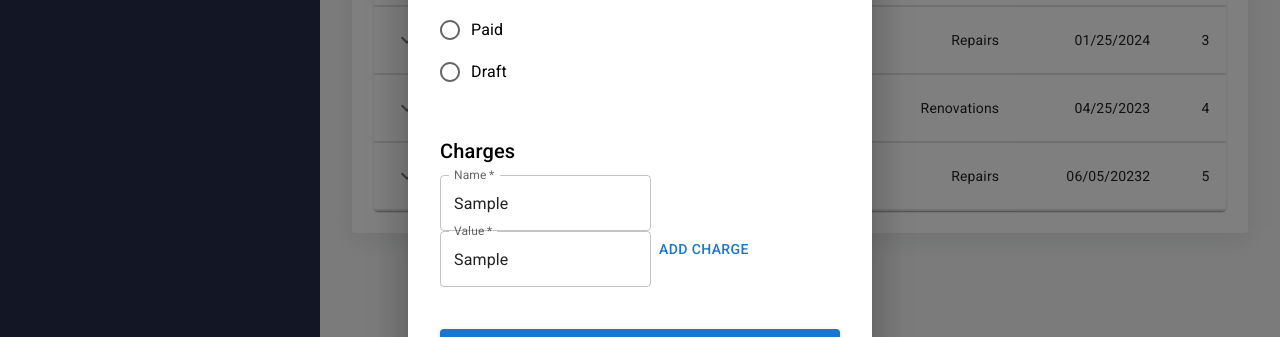
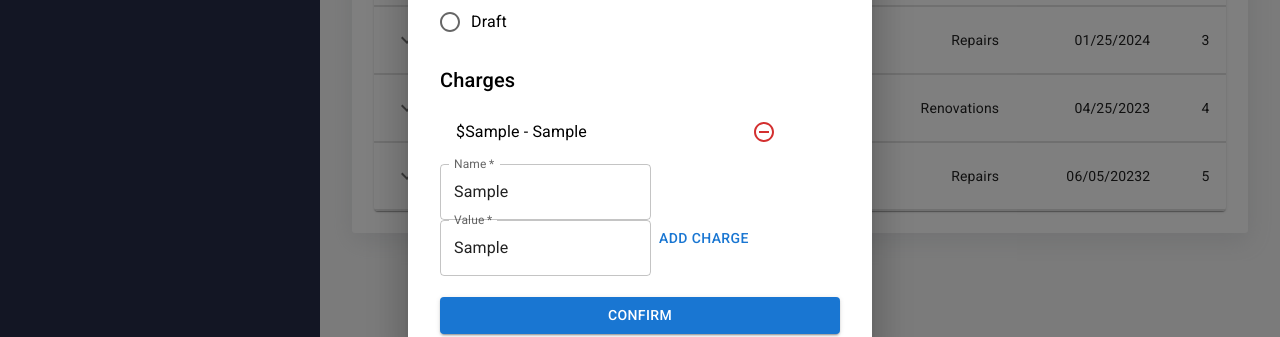
Before and after one commit to tylercorbett/bidsight, a React (Create React App) app: page / in a window 1280 px wide. Both pictures are taken after typing "Sample", "Sample" into the empty fields and a click on the button "ADD CHARGE". Shown: the part 434-771 px from the top of the page. Built offline with nearby package versions, Linux system fonts and the light colour scheme.

Commit message:
base empty state styling

```diff
--- a/src/components/AddInvoiceModal/AddInvoiceModal.tsx
+++ b/src/components/AddInvoiceModal/AddInvoiceModal.tsx
@@ -11,6 +11,7 @@ import FormLabel from '@mui/material/FormLabel';
 import TextField from '@mui/material/TextField';
 import { Invoice, Charge } from '../../types/invoice';
 import { DatePicker } from '@mui/x-date-pickers/DatePicker';
+import ChargeList from '../ChargeList/ChargeList';
 
 const style = {
   position: 'absolute' as 'absolute',
@@ -24,8 +25,8 @@ const style = {
   p: 4,
   display: 'flex',
   flexDirection: 'column',
-  minHeight: '50rem',
-  justifyContent: 'space-between'
+  justifyContent: 'space-between',
+  minHeight: '46rem'
 };
 
 interface Props {
@@ -52,6 +53,7 @@ const AddInvoiceModal: React.FC<Props> = ({ isModalOpen, handleClose, handleSubm
   const [charges, setCharges] = useState<Charge[]>([]);
   const [newCharge, setNewCharge] = useState<Charge>(defaultChargeState);
 
+  // {name: 'Fix siding', value: '550.00'}
   const handleConfirmClicked = () => {
     const isInvalid = (newInvoice.name === '') || (newInvoice.category === '') || (newInvoice.dueDate === '');
     if (isInvalid) {
@@ -100,7 +102,8 @@ const AddInvoiceModal: React.FC<Props> = ({ isModalOpen, handleClose, handleSubm
           required
           onChange={(event: React.ChangeEvent<HTMLInputElement>) => {
             handleInputChange(event.target.value, 'name');
-          }}/>
+          }}
+        />
         <TextField
           id="outlined-basic"
           label="Category"
@@ -108,8 +111,12 @@ const AddInvoiceModal: React.FC<Props> = ({ isModalOpen, handleClose, handleSubm
           required
           onChange={(event: React.ChangeEvent<HTMLInputElement>) => {
             handleInputChange(event.target.value, 'category');
-          }}/>
-        <DatePicker label='Due date' onChange={(newValue) => handleDateChange(newValue)} />
+          }}
+        />
+        <DatePicker
+          label='Due date'
+          onChange={(newValue) => handleDateChange(newValue)}
+        />
         <FormControl>
           <FormLabel id="demo-radio-buttons-group-label">Status</FormLabel>
           <RadioGroup
@@ -124,9 +131,18 @@ const AddInvoiceModal: React.FC<Props> = ({ isModalOpen, handleClose, handleSubm
           </RadioGroup>
         </FormControl>
         <Box>
-          <Typography id="modal-modal-title" variant="h6" component="h2" marginBottom={".5rem"}>
+          <Typography id="charges-title" variant="h6" component="h2" marginBottom=".2rem">
             Charges
           </Typography>
+          {charges.length > 0
+          ? <ChargeList
+              charges={charges}
+            />
+          :
+            <Typography id="charges-title" variant="body1" marginBottom=".6rem" color='gray'>
+              There are currently no charges for this invoice
+            </Typography>
+          }
           <TextField
             id="outlined-basic"
             label="Name"
@@ -143,7 +159,8 @@ const AddInvoiceModal: React.FC<Props> = ({ isModalOpen, handleClose, handleSubm
             onChange={(event: React.ChangeEvent<HTMLInputElement>) => {
               handleCurrentChargeChange(event.target.value, 'value');
             }}/>
-            <Button onClick={handleAddChargeClicked}>Add Charge</Button>
+          <Button onClick={handleAddChargeClicked}>Add Charge</Button>
+
         </Box>
         <Button variant='contained' type='submit' onClick={handleConfirmClicked}>Confirm</Button>
       </Box>
--- /dev/null
+++ b/src/components/ChargeList/ChargeList.tsx
@@ -0,0 +1,33 @@
+import React from 'react';
+import List from '@mui/material/List';
+import ListItem from '@mui/material/ListItem';
+import ListItemText from '@mui/material/ListItemText';
+import RemoveCircleOutlineIcon from '@mui/icons-material/RemoveCircleOutline';
+import IconButton from '@mui/material/IconButton';
+import { Charge } from '../../types/invoice';
+
+interface Props {
+  charges: Charge[]
+}
+
+const ChargeList: React.FC<Props> = ({ charges }) => {
+  return (
+    <List sx={{ width: '100%', maxWidth: 360, bgcolor: 'background.paper' }}>
+      {charges.map((charge) => (
+        <ListItem
+          key={`${charge.name}-${charge.value}`}
+          secondaryAction={
+            <IconButton aria-label="delete">
+              <RemoveCircleOutlineIcon  color='error'/>
+            </IconButton>
+          }
+        >
+          <ListItemText primary={`$${charge.value} - ${charge.name}`} />
+        </ListItem>
+      ))}
+    </List>
+  );
+}
+
+
+export default ChargeList
```
